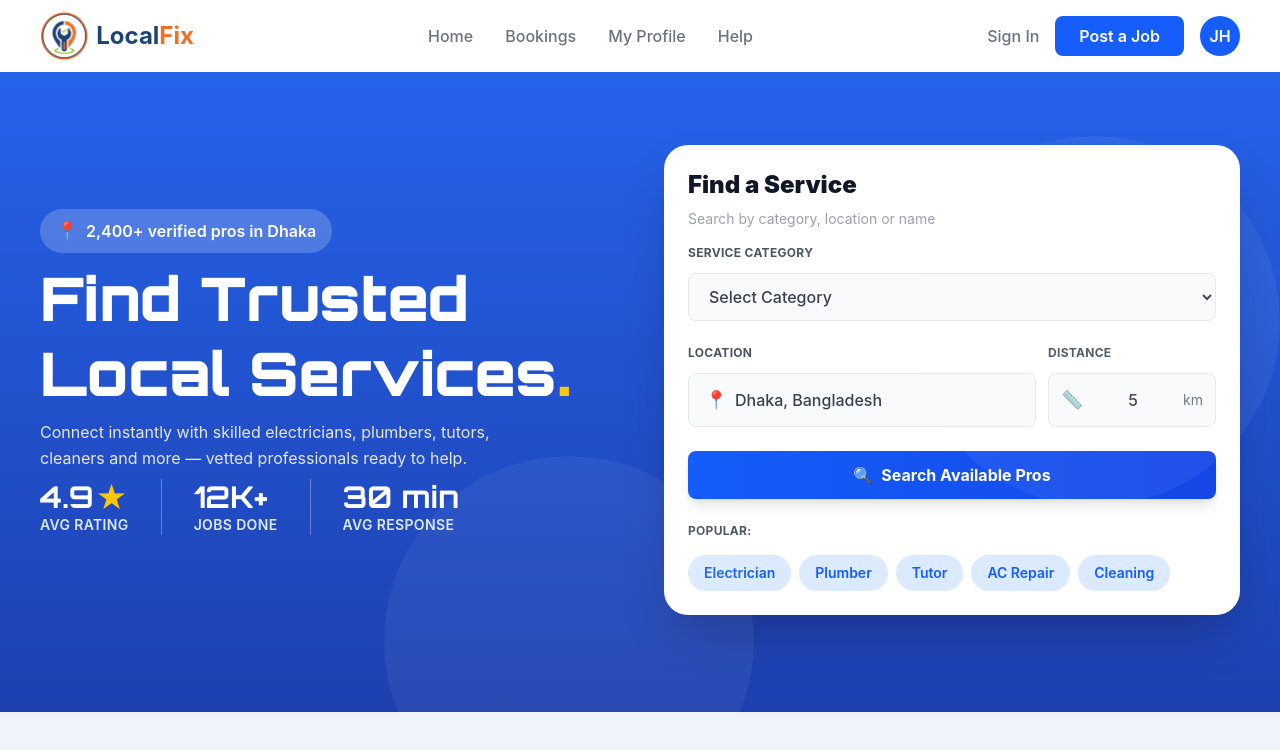
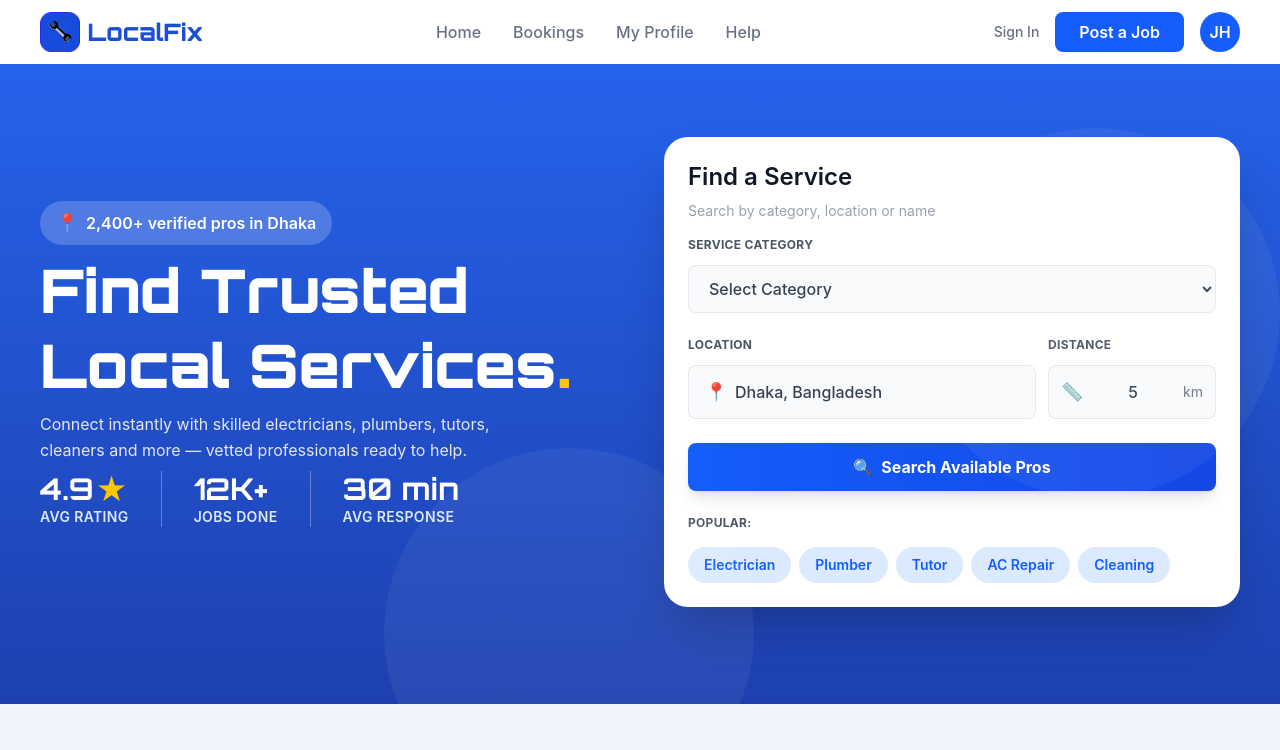
Before and after one commit to jobayerm10/LocalFix-Service-Booking-Platform, a React (Vite) app: page / in a window 1280 px wide. Shown: the top 750 px of the page. Built offline with nearby package versions, Linux system fonts and the light colour scheme.

Commit message:
navbar updated

```diff
--- a/src/components/layout/Navbar.jsx
+++ b/src/components/layout/Navbar.jsx
@@ -1,6 +1,6 @@
 import React, { useState } from "react";
 import { Link } from "react-router-dom";
-import Logo from "../../assets/logo/localfixlogo.png";
+import Logo from "../../assets/logo/logo1.png";
 
 const Navbar = () => {
   const [isMenuOpen, setIsMenuOpen] = useState(false);
@@ -10,9 +10,9 @@ const Navbar = () => {
       <div className="max-w-7xl mx-auto px-4 lg:px-10 py-3 flex justify-between items-center gap-8">
         {/* Logo */}
         <Link to="/" className="flex items-center gap-2 shrink-0">
-          <img src={Logo} alt="LocalFix Logo" className="h-12 w-auto" />
-          <h3 className="text-2xl font-bold text-[#1E4376]">
-            Local<span className="text-[#F27024]">Fix</span>
+          <img src={Logo} alt="LocalFix Logo" className="h-10 w-auto" />
+          <h3 className="text-2xl font-[font1] font-extrabold text-[#1B4FD8]">
+           LocalFix
           </h3>
         </Link>
 
@@ -48,7 +48,7 @@ const Navbar = () => {
         <div className="hidden md:flex items-center gap-4">
           <Link
             to="/login"
-            className="text-gray-500 font-medium hover:text-blue-600 transition"
+            className="text-gray-500 text-sm font-medium hover:text-blue-600 transition"
           >
             Sign In
           </Link>
--- a/src/pages/public/Home.jsx
+++ b/src/pages/public/Home.jsx
@@ -64,7 +64,7 @@ const Home = () => {
           <div className="right-content flex-1 w-full lg:max-w-xl">
             <div className='card bg-white rounded-3xl shadow-2xl p-6 mt-4  '>
               {/* Card Title */}
-              <h2 className='text-2xl font-black text-gray-900 mb-2'>Find a Service</h2>
+              <h2 className='text-2xl  font-semibold text-gray-900 mb-2'>Find a Service</h2>
               <p className='text-gray-400 text-sm mb-4'>Search by category, location or name</p>
 
               {/* Category Select */}
```
Also changed, not shown: src/assets/logo/logo.png (added), src/assets/logo/logo1.png (added).
